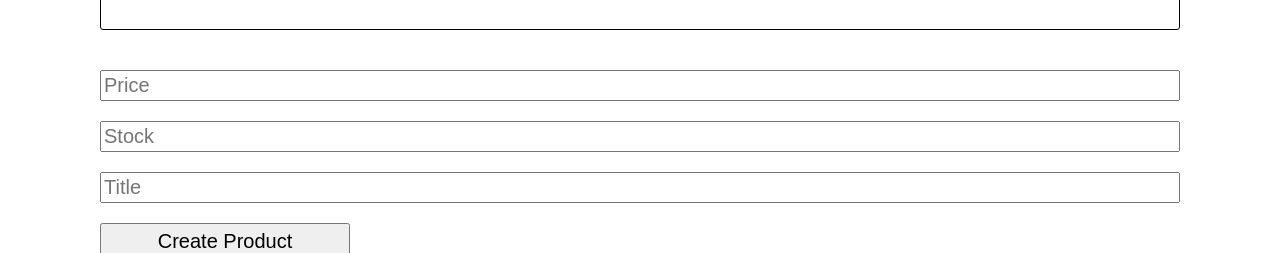
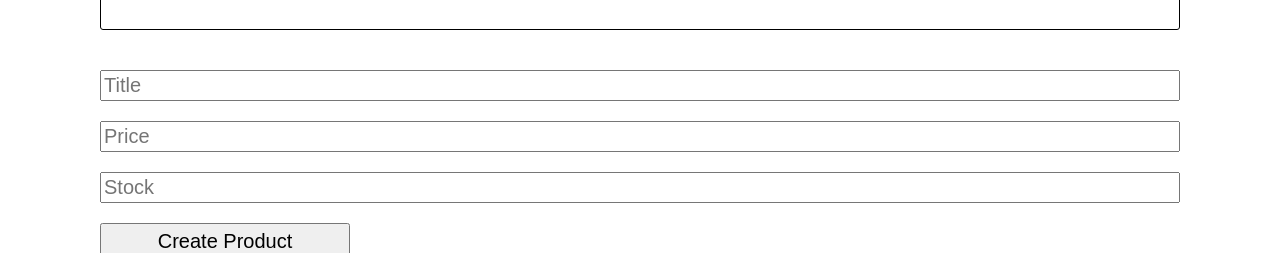
Before and after one commit to Timkogas/catalog-of-goods-in-stock, a React (Create React App) app: page / in a window 1280 px wide. Shown: the part 602-855 px from the top of the page. Built offline with nearby package versions, Linux system fonts and the light colour scheme.

Commit message:
#4 Сделал двухсторонюю привязку инпутов

```diff
--- a/src/components/Form/Form.js
+++ b/src/components/Form/Form.js
@@ -11,12 +11,22 @@ const FormStyled = styled.form`
   gap: 20px;
 `
 
-const Form = () => {
+const Form = (props) => {
   return (
     <FormStyled>
-      <InputPrice/>
-      <InputStock/>
-      <InputTitle/>
+      <InputTitle
+        inputTitleValue={props.inputTitleValue}
+        changeInputTitle={props.changeInputTitle}
+      />
+
+      <InputPrice
+        inputPriceValue={props.inputPriceValue}
+        changeInputPrice={props.changeInputPrice}
+      />
+      <InputStock
+        inputStockValue={props.inputStockValue}
+        changeInputStock={props.changeInputStock}
+      />
       <ButtonForm/>
     </FormStyled>
   )
--- a/src/components/Form/Inputs/InputPrice.js
+++ b/src/components/Form/Inputs/InputPrice.js
@@ -11,6 +11,8 @@ const InputPrice = (props) => {
       type='text'
       placeholder='Price'
       name="price"
+      value={props.inputPriceValue}
+      onChange={props.changeInputPrice}
     />
   )
 }
--- a/src/components/Form/Inputs/InputStock.js
+++ b/src/components/Form/Inputs/InputStock.js
@@ -11,7 +11,9 @@ const InputStock = (props) => {
     <Input
       type='text'
       placeholder='Stock'
-      name="stock"
+      name="stock availability"
+      value={props.inputStockValue}
+      onChange={props.changeInputStock}
     />
   )
 }
--- a/src/components/Form/Inputs/InputTitle.js
+++ b/src/components/Form/Inputs/InputTitle.js
@@ -11,6 +11,8 @@ const InputTitle = (props) => {
       type='text'
       placeholder='Title'
       name="title"
+      value={props.inputTitleValue}
+      onChange={props.changeInputTitle}
     />
   )
 }
--- a/src/containers/App.js
+++ b/src/containers/App.js
@@ -17,6 +17,10 @@ function App() {
     {name: 'HDD Seagate 2TB', nameNoRegister: 'hdd seagate 2tb', price: 200, stock: 30, id: 3}
   ])
 
+  const [inputTitleValue, setInputTitleValue] = useState('')
+  const [inputPriceValue, setInputPriceValue] = useState('')
+  const [inputStockValue, setInputStockValue] = useState('')
+
   const createId = () => {
     return Date.now()
   }
@@ -32,13 +36,32 @@ function App() {
     }
   }
 
+  const changeInputTitle = (e) => {
+    setInputTitleValue(e.target.value)
+  }
+
+  const changeInputPrice = (e) => {
+    setInputPriceValue(e.target.value.replace(/[^+\d]/g, ''))
+  }
+
+  const changeInputStock = (e) => {
+    setInputStockValue(e.target.value.replace(/[^+\d]/g, ''))
+  }
+
   return (
     <Container>
       <Table
         products={products}
         removeOneStockHandler={removeOneStockHandler}
       />
-      <Form></Form>
+      <Form
+      inputTitleValue={inputTitleValue}
+      inputPriceValue={inputPriceValue}
+      inputStockValue={inputStockValue}
+      changeInputTitle={(e)=>{changeInputTitle(e)}}
+      changeInputPrice={(e)=>{changeInputPrice(e)}}
+      changeInputStock={(e)=>{changeInputStock(e)}}
+      />
     </Container>
   );
 }
```
